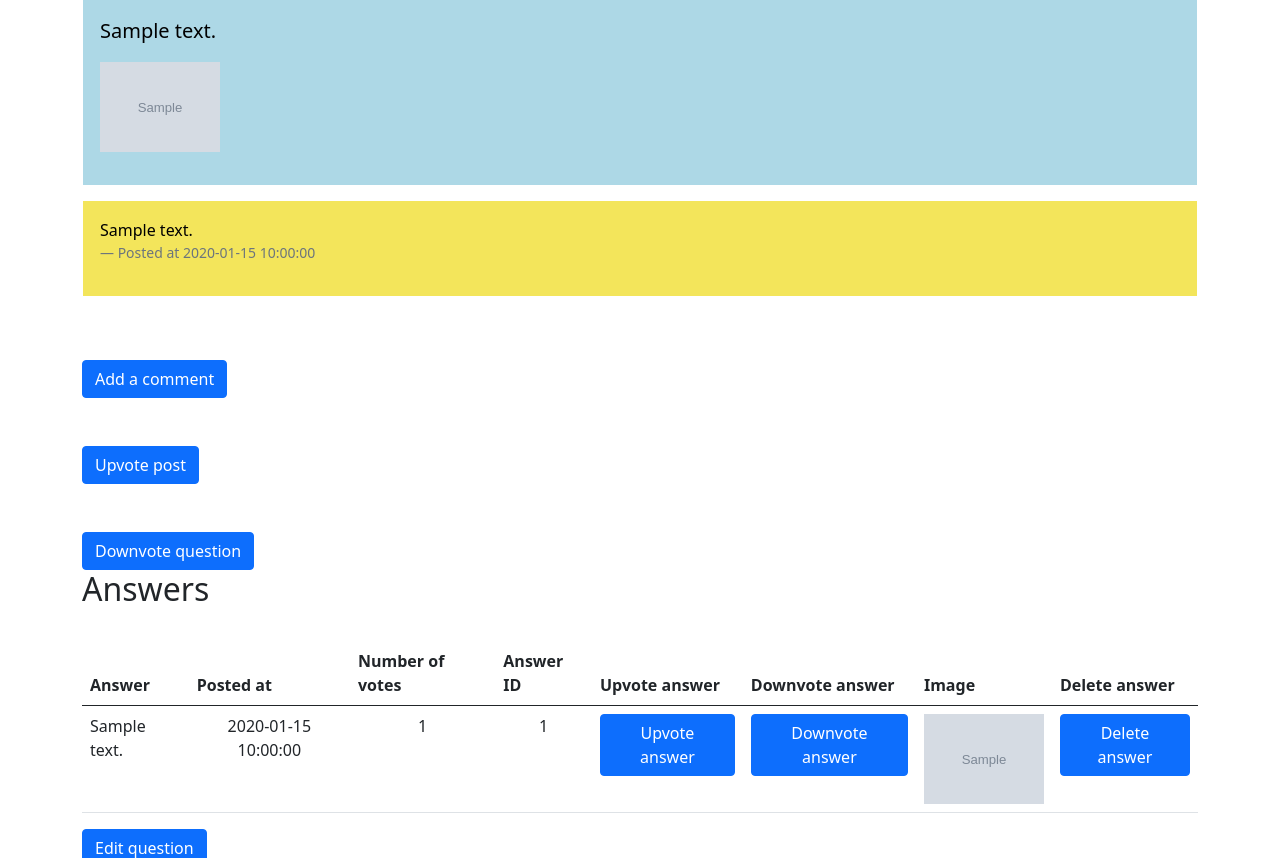
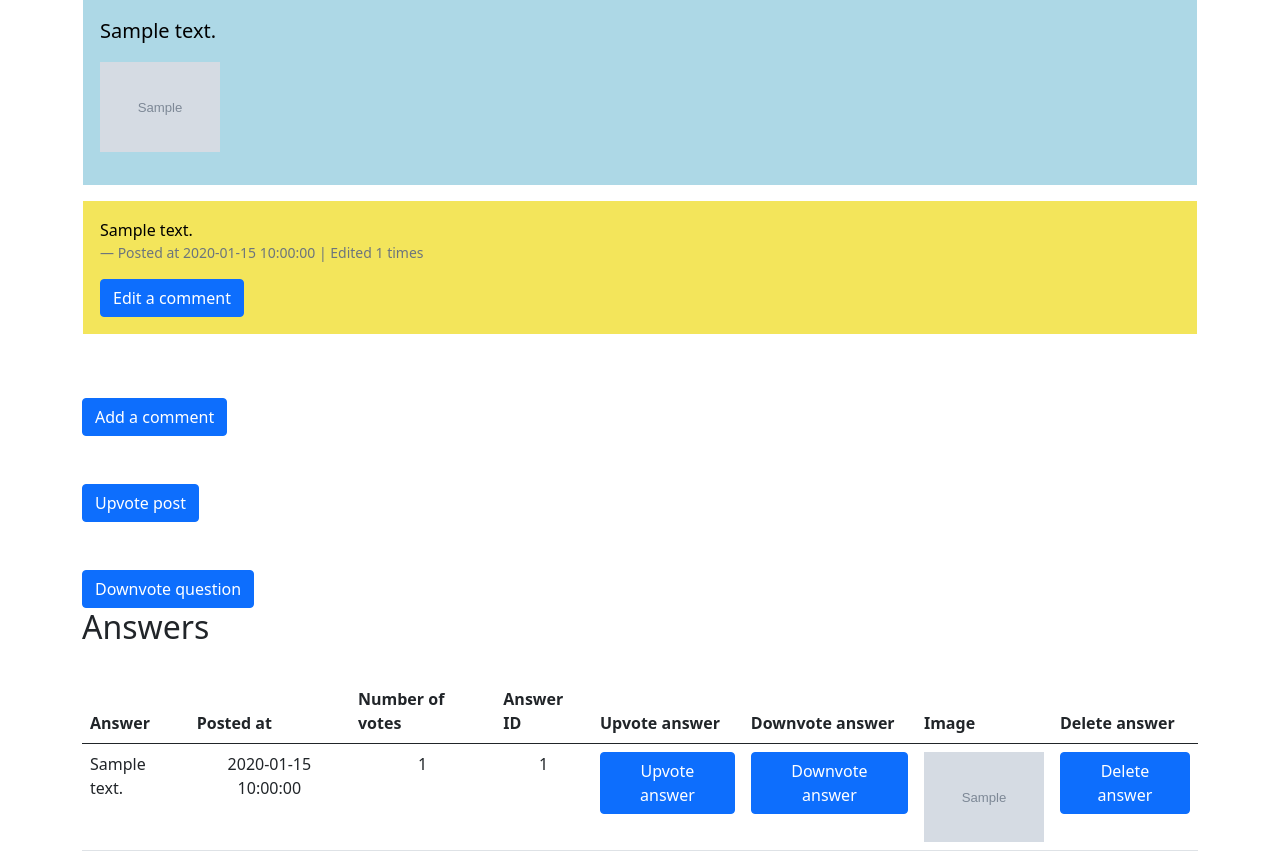
Before and after one commit to snowymountainpass/AskMate, a Flask app: template templates/entry.html in a window 1280 px wide. Shown: the part 140-998 px from the top of the page. Run offline with Flask 2, Linux system fonts and the light colour scheme; the template is opened without the code that fills it: most values are stand-ins (such as "Sample title", 1, 10 or a date in 2020); grey boxes marked "Sample" are stand-in pictures.

Commit message:
implement edit question comment
- updates time
- updates nr of edits

```diff
--- a/main.py
+++ b/main.py
@@ -13,6 +13,7 @@ from sample_data import (
     upvote_entry,
     upvote_answer_in_db,
 )
+
 load_dotenv()
 app = Flask(__name__)
 app.secret_key = "alskua ekjegu keucyf iqek,rvgkfarg rkjegkjqaved"
@@ -41,6 +42,7 @@ def sort_asc_message():
     entries = data_manager.get_all_questions_mess_a()
     return render_template("index.html", entries=entries)
 
+
 @app.route("/s-a-views")
 def sort_asc_views():
     entries = data_manager.get_all_questions_views_a()
@@ -51,6 +53,7 @@ def sort_asc_views():
 def sort_asc_votes():
     entries = data_manager.get_all_questions_votes_a()
     return render_template("index.html", entries=entries)
+
 
 @app.route("/entry/<int:id>", methods=["GET"])
 def get_entry(id):
@@ -111,7 +114,6 @@ def add_new_question():
     for row in id_row:
         id = row['id']
 
-
     if id_row:
         flash("Entry added")
         return redirect(url_for("get_entry", id=id))
@@ -124,6 +126,7 @@ def add_new_question():
 def delete_question(id):
     data_manager.delete_question(id)
     return redirect(url_for("index"))
+
 
 @app.route("/entry/<int:id>/delete-answer<int:q_id>")
 def delete_answer(id, q_id):
@@ -155,7 +158,7 @@ def upvote_question(id):
     return redirect(url_for("get_entry", id=id))
 
 
-@app.route("/downvote-question/<int:id>", methods=["GET","POST"])
+@app.route("/downvote-question/<int:id>", methods=["GET", "POST"])
 def downvote_question(id):
     data_manager.downvote_question(id)
 
@@ -176,7 +179,6 @@ def downvote_answer(id, q_id):
     return redirect(url_for("get_entry", id=q_id))
 
 
-
 @app.route("/entry/<int:id>/comment", methods=["GET", "POST"])
 def add_comment_question(id):
     if request.method == 'POST':
@@ -188,5 +190,21 @@ def add_comment_question(id):
     return render_template('post_comment.html', id=id)
 
 
+@app.route("/edit-comment/<int:id><int:q_id>", methods=["GET", "POST"])
+def edit_comment_question(id, q_id):
+    this_comment = data_manager.get_comment(id)
+    print(this_comment)
+
+    if request.method == 'POST':
+        print(id)
+        comment_message = request.form.get("message")
+        print(id)
+        print(comment_message)
+        data_manager.edit_comment(id, comment_message)
+
+        return redirect(url_for("get_entry", id=q_id))
+    return render_template('edit_comment.html', id=id, comments=this_comment)
+
+
 if __name__ == "__main__":
     app.run(debug=True)
--- a/templates/entry.html
+++ b/templates/entry.html
@@ -25,7 +25,9 @@
             <figure>
                 {% for comment in question_comments %}
                     <div class="question_comment"><p>{{ comment.message }}</p>
-                        <figcaption class="blockquote-footer">Posted at {{ comment.submission_time }}</figcaption>
+                        <figcaption class="blockquote-footer">Posted at {{ comment.submission_time }} | Edited {{ comment.edited_count }} times</figcaption>
+                        <a href="{{ url_for('edit_comment_question', id=comment.id, q_id=question.id) }}"
+                           class="btn btn-primary">Edit a comment</a>
 
 
                     </div>
```
Also changed, not shown: data_manager.py (+24 -1 lines), templates/edit_comment.html (added, +21 -0 lines).
